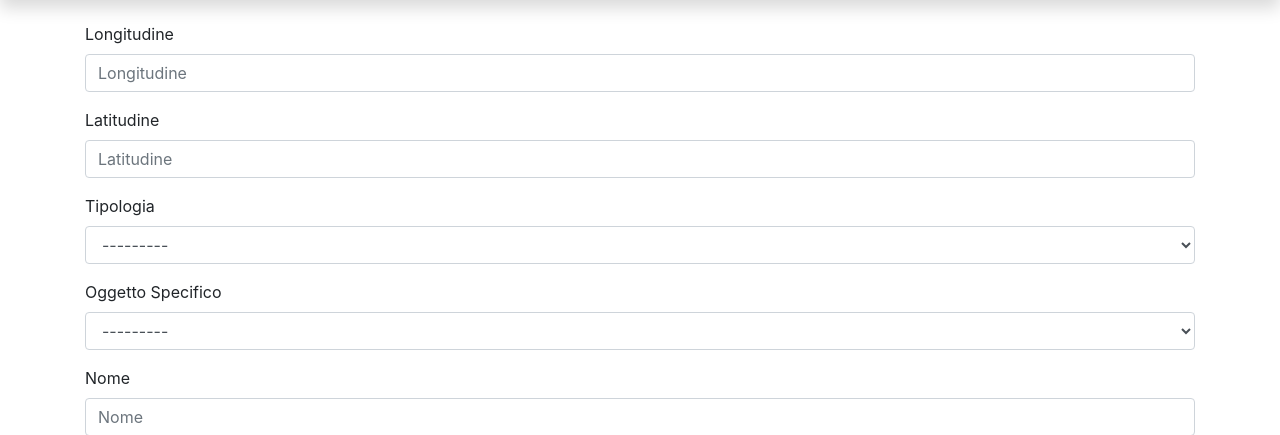
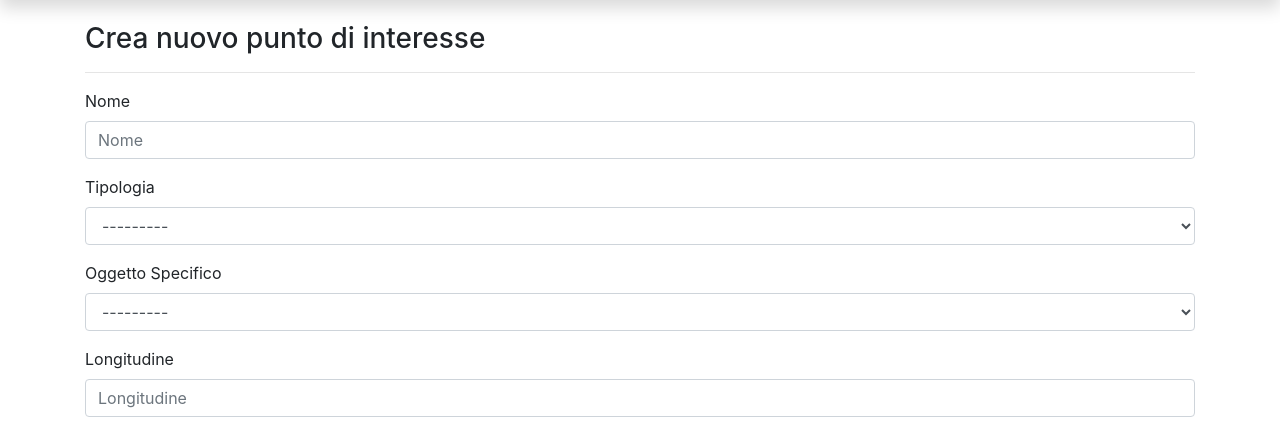
Before and after one commit to GianpaoloBranca/CAI-Punti-Interesse, a Django app: page /pi/ril/nuovo/ in a window 1280 px wide. Shown: the part 58-493 px from the top of the page. Run offline with Django 3.2, Linux system fonts and the light colour scheme; data that the repository does not hold is empty; some libraries are stand-ins or nearby versions.

Commit message:
Bugfix and refactor

```diff
--- a/punti_interesse/forms.py
+++ b/punti_interesse/forms.py
@@ -8,11 +8,11 @@ class PuntoInteresseForm(forms.ModelForm):
     class Meta:
         model = PuntoInteresse
         fields = [
+            'nome',
+            'categoria',
+            'tipo',
             'longitudine',
             'latitudine',
-            'categoria',
-            'tipo',
-            'nome',
             'localita',
             'valle',
             'qualita',
--- a/punti_interesse/views.py
+++ b/punti_interesse/views.py
@@ -34,19 +34,17 @@ def nuovo(request):
         if form.is_valid() and fotoformset.is_valid():
             form.save(commit=True)
             punto = PuntoInteresse.objects.get(nome=form.cleaned_data['nome'])
-
-            for fotoform in fotoformset.cleaned_data:
-                if fotoform:
-                    foto = fotoform['foto']
-                    foto_acc = FotoAccessoria(foto=foto, punto=punto)
-                    foto_acc.save()
-
+            save_fotos(fotoformset, punto)
             return show_pi_ril(request, punto.slug)
 
+    else:
+        form = PuntoInteresseForm()
+        fotoformset = FotoFormSet(queryset=FotoAccessoria.objects.none())
+
     context_dict = {}
-    context_dict['form'] = PuntoInteresseForm()
-    context_dict['fotoformset'] = FotoFormSet(queryset=FotoAccessoria.objects.none())
-    return render(request, 'punti_interesse/nuovo.html', context_dict)
+    context_dict['form'] = form
+    context_dict['fotoformset'] = fotoformset
+    return render(request, 'punti_interesse/nuovo.html', {'form' : form, 'fotoformset' : fotoformset})
 
 def edit_pi(request, pi_name_slug):
 
@@ -57,34 +55,20 @@ def edit_pi(request, pi_name_slug):
 
     if request.method == 'POST':
         form = PuntoInteresseForm(request.POST, files=request.FILES, instance=punto)
-
         fotoformset = FotoFormSet(request.POST, files=request.FILES, queryset=fotos)
 
         if form.is_valid() and fotoformset.is_valid():
             form.save(commit=True)
-            # TODO hack
-            for fotoform in fotoformset.cleaned_data:
-                if fotoform:
-                    foto = fotoform['foto']
-                    if fotoform['id']:
-                        foto_acc = FotoAccessoria.objects.get(id=fotoform['id'].id)
-                        foto_acc.punto = punto
-                        foto_acc.foto = foto
-                    else:
-                        foto_acc = FotoAccessoria(foto=foto, punto=punto)
-
-                    if fotoform['DELETE']:
-                        foto_acc.delete()
-                    else:
-                        foto_acc.save()
-
-            return show_pi_ril(request, pi_name_slug)
+            save_fotos(fotoformset, punto)
+            return show_pi_ril(request, punto.slug)
+    else:
+        form = PuntoInteresseForm()
+        fotoformset = FotoFormSet(queryset=fotos)
 
     context_dict = {}
     context_dict['punto'] = punto
-    context_dict['form'] = PuntoInteresseForm(instance=punto)
-    # Il linter da un errore inesistente in questa riga
-    context_dict['fotoformset'] = FotoFormSet(queryset=fotos)
+    context_dict['form'] = form
+    context_dict['fotoformset'] = fotoformset
     return render(request, 'punti_interesse/edit-pi.html', context_dict)
 
 #______________________________________________________________________________
@@ -100,3 +84,20 @@ def get_val(pi):
         return ValidazionePunto.objects.get(punto=pi.id)
     except ValidazionePunto.DoesNotExist:
         return None
+
+# TODO hack
+def save_fotos(fotoformset, punto):
+    for fotoform in fotoformset.cleaned_data:
+        if fotoform:
+            foto = fotoform['foto']
+            if fotoform['id']:
+                foto_acc = FotoAccessoria.objects.get(id=fotoform['id'].id)
+                foto_acc.punto = punto
+                foto_acc.foto = foto
+            else:
+                foto_acc = FotoAccessoria(foto=foto, punto=punto)
+
+            if fotoform['DELETE']:
+                foto_acc.delete()
+            else:
+                foto_acc.save()
--- a/templates/punti_interesse/nuovo.html
+++ b/templates/punti_interesse/nuovo.html
@@ -5,14 +5,14 @@
 {% block main %}
 {% if form %}
 <div class="container">
+  <h3>Crea nuovo punto di interesse</h3>
+  <hr>
   <form id="pi-form" method="POST" enctype="multipart/form-data" action="/pi/ril/nuovo/">
-  {% bootstrap_form form %}
+  {% bootstrap_form form layout='horizontal' size='small' %}
   {{ fotoformset.management_form }}
   <hr>
   <h4> Foto aggiuntive: </h4>
-  {% for fotoform in fotoformset %}
-    {% bootstrap_form fotoform %}
-  {% endfor %}
+  {% bootstrap_formset fotoformset layout='horizontal' size='small' %}
   {% csrf_token %}
   {% bootstrap_button "Save" button_type="submit" button_class="btn-primary" %}
   {% bootstrap_button "Reset" button_type="reset" button_class="btn-primary" %}
--- a/templates/punti_interesse/rilevatore.html
+++ b/templates/punti_interesse/rilevatore.html
@@ -13,8 +13,8 @@
         <table class="table table-sm table-bordered">
         <thead class="thead-light">
           <tr>
-          <th scope="col" style="width: 40%">Nome</th>
-          <th scope="col" style="width: 20%">Categoria</th>
+          <th scope="col" style="width: 30%">Nome</th>
+          <th scope="col" style="width: 30%">Categoria</th>
           <th scope="col" style="width: 20%">Tipo</th>
           <th scope="col" style="width: 20%">Data Inserimento</th>
           </tr>
```
Also changed, not shown: templates/punti_interesse/edit-pi.html (+7 -4 lines).
